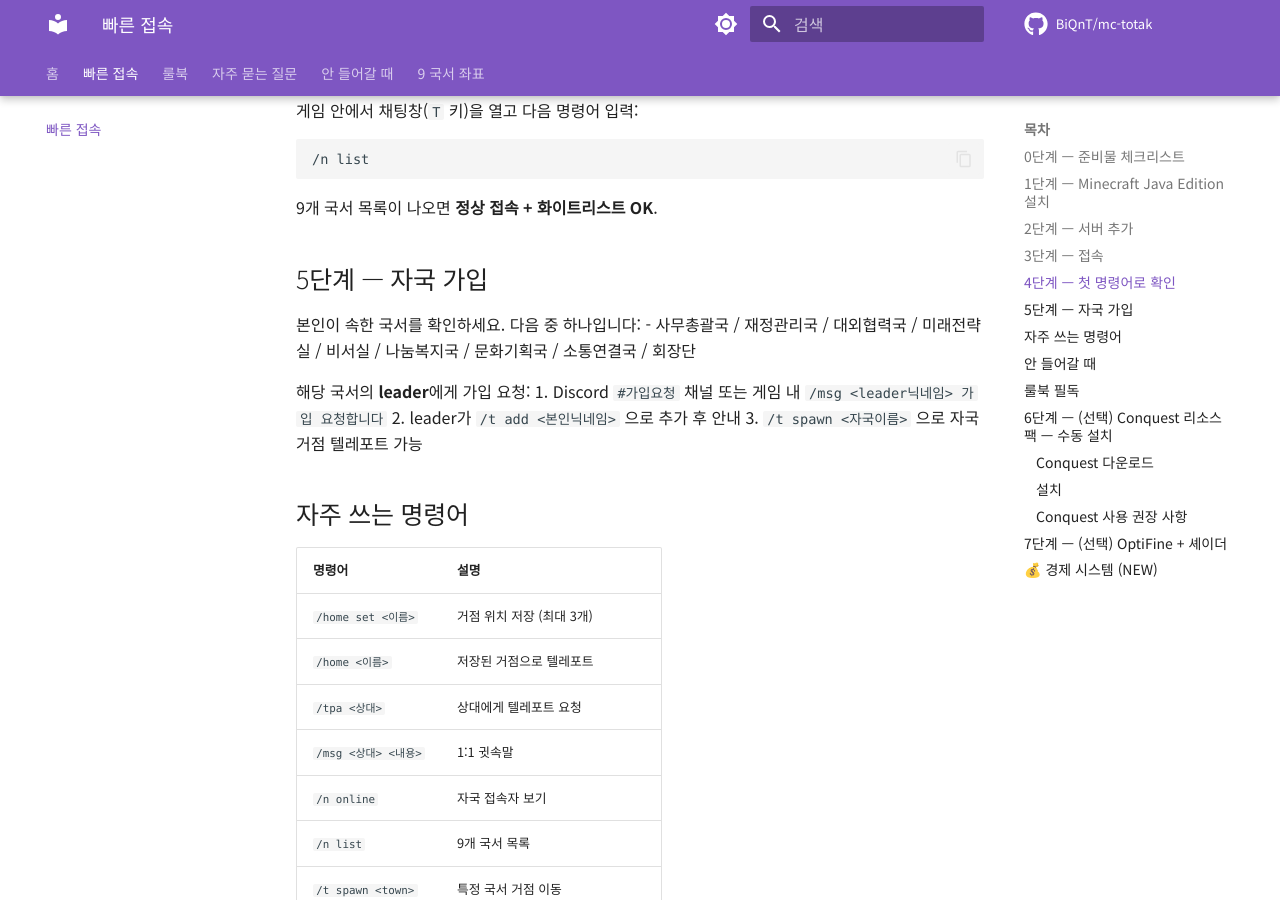
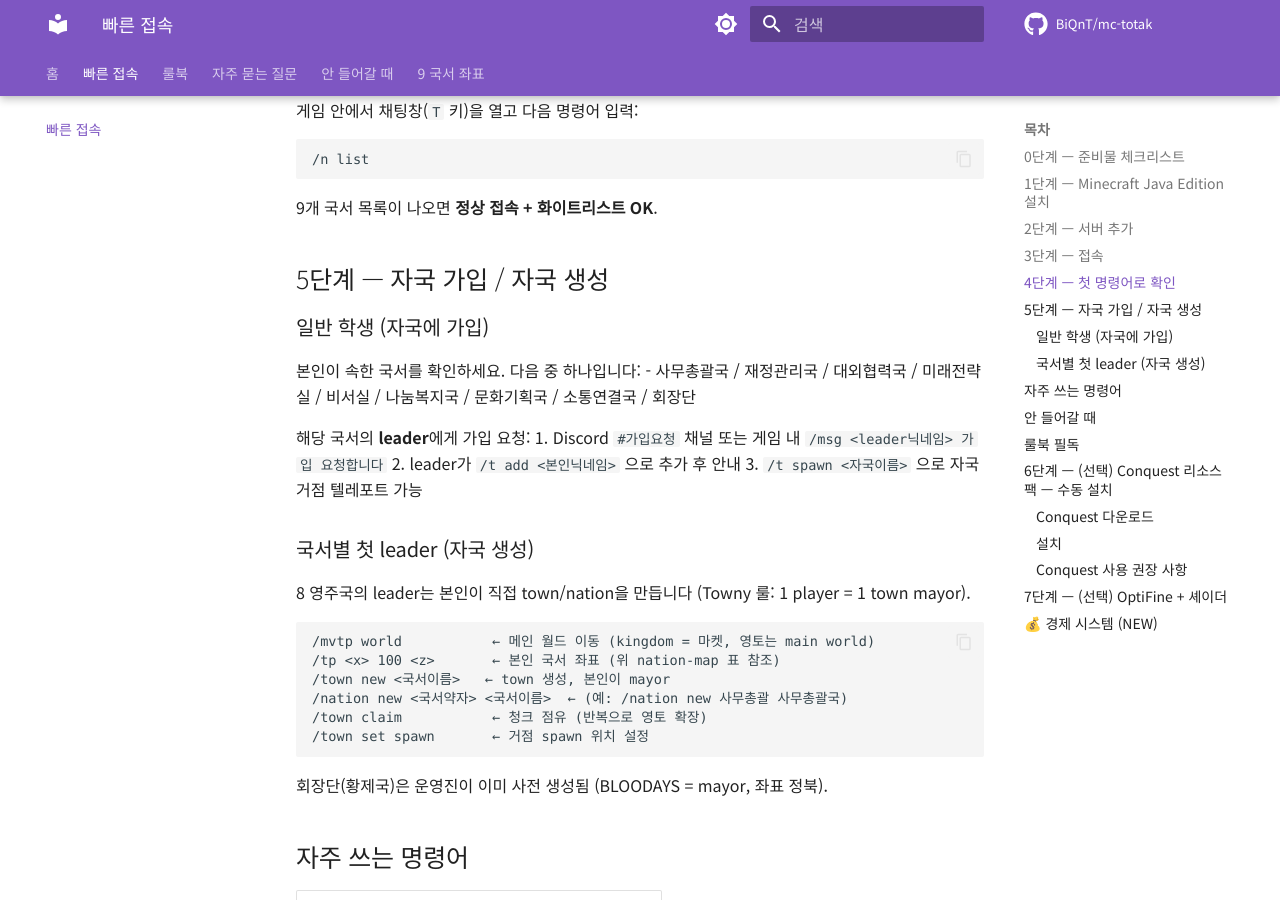
Before and after one commit to BiQnT/mc-totak, an MkDocs documentation site: the page built from docs/JOIN-GUIDE.md, in a window 1280 px wide and 900 px high, scrolled down 1342 px. Built offline with MkDocs 1.6.1 and Material for MkDocs 9.7.7, drawn with Linux system fonts in a browser that asks for light colours; some web fonts are replaced; comment, search, counter and statistics services are not loaded.

Commit message:
doc: 영주국 leader가 본인 town/nation 생성 흐름 명시 (Towny 1 mayor=1 town 룰)

````diff
--- a/docs/JOIN-GUIDE.md
+++ b/docs/JOIN-GUIDE.md
@@ -48,8 +48,9 @@
 
 9개 국서 목록이 나오면 **정상 접속 + 화이트리스트 OK**.
 
-## 5단계 — 자국 가입
+## 5단계 — 자국 가입 / 자국 생성
 
+### 일반 학생 (자국에 가입)
 본인이 속한 국서를 확인하세요. 다음 중 하나입니다:
 - 사무총괄국 / 재정관리국 / 대외협력국 / 미래전략실 / 비서실 / 나눔복지국 / 문화기획국 / 소통연결국 / 회장단
 
@@ -57,6 +58,20 @@
 1. Discord `#가입요청` 채널 또는 게임 내 `/msg <leader닉네임> 가입 요청합니다`
 2. leader가 `/t add <본인닉네임>` 으로 추가 후 안내
 3. `/t spawn <자국이름>` 으로 자국 거점 텔레포트 가능
+
+### 국서별 첫 leader (자국 생성)
+8 영주국의 leader는 본인이 직접 town/nation을 만듭니다 (Towny 룰: 1 player = 1 town mayor).
+
+```
+/mvtp world           ← 메인 월드 이동 (kingdom = 마켓, 영토는 main world)
+/tp <x> 100 <z>       ← 본인 국서 좌표 (위 nation-map 표 참조)
+/town new <국서이름>   ← town 생성, 본인이 mayor
+/nation new <국서약자> <국서이름>  ← (예: /nation new 사무총괄 사무총괄국)
+/town claim           ← 청크 점유 (반복으로 영토 확장)
+/town set spawn       ← 거점 spawn 위치 설정
+```
+
+회장단(황제국)은 운영진이 이미 사전 생성됨 (BLOODAYS = mayor, 좌표 정북).
 
 ## 자주 쓰는 명령어
 
````
